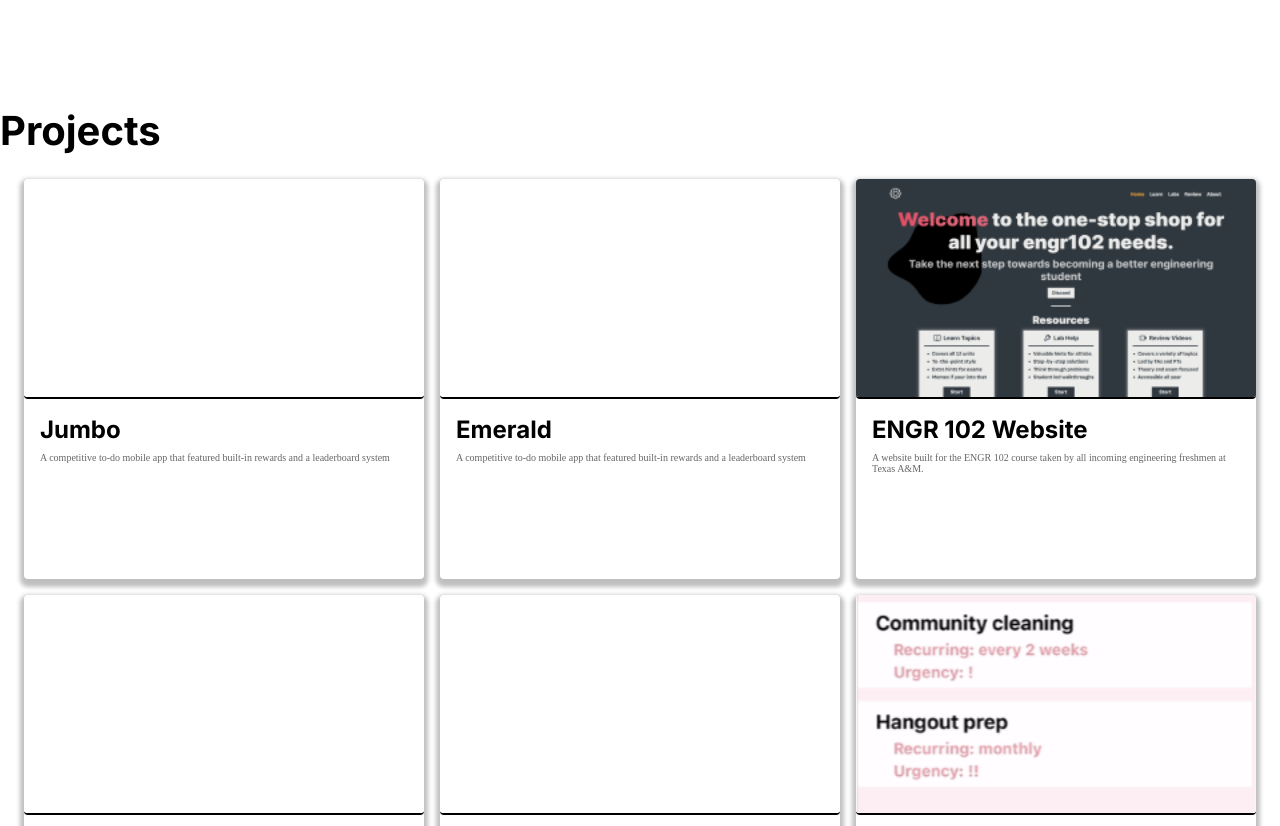
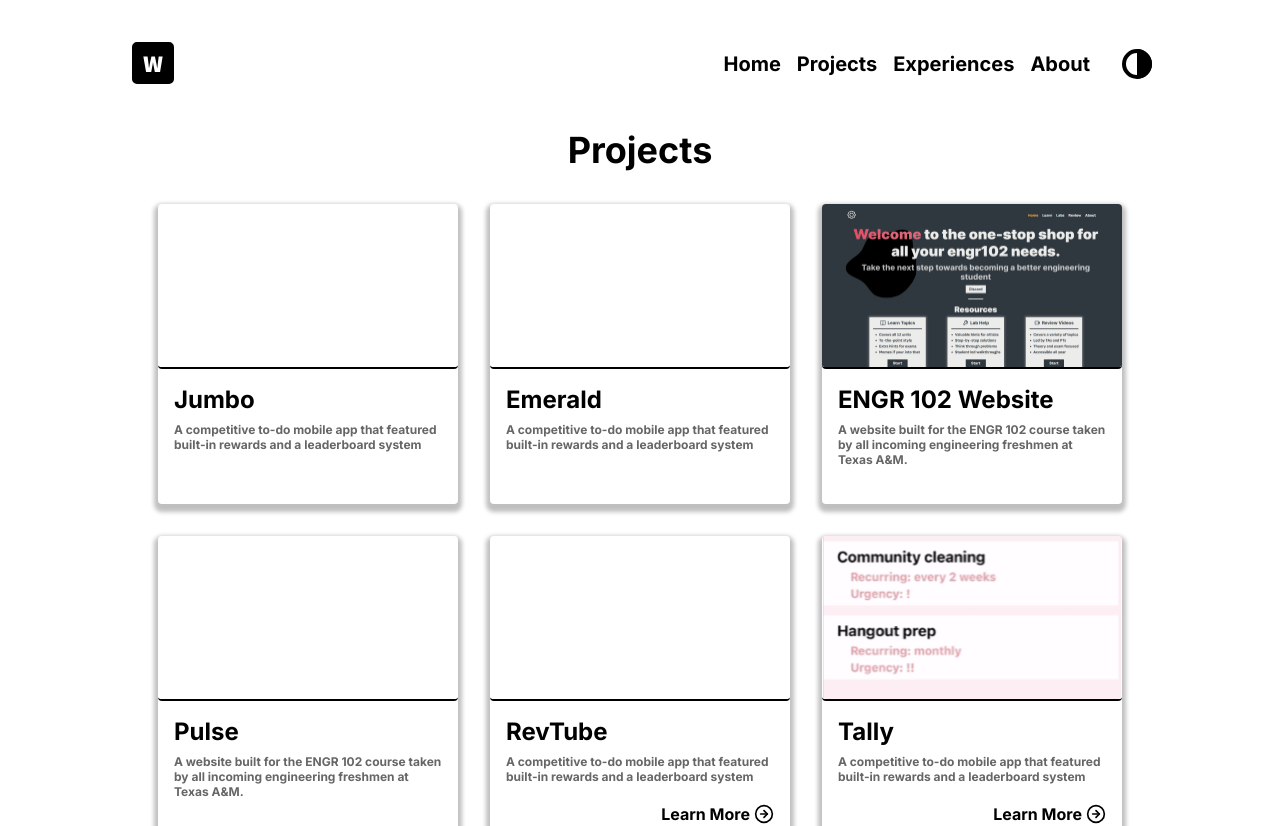
Before and after one commit to WarrenWu4/portfolio, a React (Vite) app: page /projects in a window 1280 px wide. Shown: the top 826 px of the page. Built offline with nearby package versions, Linux system fonts and the light colour scheme.

Commit message:
added card container

```diff
--- a/src/components/styles/ExCard.css
+++ b/src/components/styles/ExCard.css
@@ -6,7 +6,6 @@
     display: flex;
     flex-direction: column;
     align-items: center;
-    margin-bottom: 1.6rem;
     position: relative;
 }
 
@@ -50,9 +49,3 @@
     width: 27.6rem;
     overflow-wrap: anywhere;
 }
-
-@media (min-width: 475px) {
-    .ex-card {
-        margin: 0 0.8rem 1.6rem 0.8rem;
-    }
-}
--- a/src/components/styles/ProjectCard.css
+++ b/src/components/styles/ProjectCard.css
@@ -6,7 +6,6 @@
     display: flex;
     flex-direction: column;
     position: relative;
-    margin-bottom: 1.6rem;
 }
 
 .proj-img {
@@ -54,22 +53,3 @@
 .learn-more:hover {
     transform: translateX(0.4rem);
 }
-
-@media (min-width: 475px) {
-    .proj-card {
-        margin: 0 0.8rem 1.6rem 0.8rem;
-    }
-}
-
-@media (min-width: 1280px) {
-    .proj-card {
-        min-width: 40rem;
-    }
-    .proj-header {
-        font: var(--lg-h2);
-    }
-    .proj-desc {
-        max-width: 37.2rem;
-        font: var(--lg-h4);
-    }
-}
--- a/src/pages/About.tsx
+++ b/src/pages/About.tsx
@@ -5,19 +5,19 @@ import { SiJavascript, SiCplusplus, SiFirebase, SiTailwindcss, SiPandas, SiTenso
 import { CgFigma } from "react-icons/cg";
 import { TbBrandThreejs } from "react-icons/tb";
 import { DiSqllite } from "react-icons/di";
+import Nav from "../components/Nav";
 
 export default function About() {
 
     return (
         <div className="page">
 
-            <div className="container">
-                <div className="title" style={{animation: "3s fadeBot"}}>About</div>
+            <Nav/>
 
-                <div className="about-summary" style={{animation: "3s fadeTop"}}>
-                    Hello I'm Warren (if you didn't read the home page LOL). I'm a sophomore studying computer science at Texas A&M with an interest in building impactful software
-                    <br/><br/>
-                    In my eyes, software engineering is
+            <div className="title">About</div>
+
+            <div className="about-summary">
+            pellentesque diam volutpat commodo sed egestas egestas fringilla phasellus faucibus scelerisque eleifend donec pretium vulputate sapien nec sagittis aliquam malesuada bibendum arcu vitae elementum curabitur vitae nunc sed velit dignissim sodales ut eu sem integer vitae justo eget magna fermentum iaculis eu non diam phasellus vestibulum lorem sed risus ultricies tristique nulla aliquet enim tortor at auctor urna nunc id cursus metus aliquam eleifend mi in nulla posuere sollicitudin aliquam ultrices sagittis orci a scelerisque purus semper eget duis at tellus at urna condimentum mattis pellentesque id nibh tortor id aliquet lectus proin nibh nisl condimentum id venenatis a condimentum
             </div>
 
             <div className="tech-stack">
@@ -85,7 +85,5 @@ export default function About() {
             </div>
 
         </div>
-
-        </div>
     )
 }
--- a/src/pages/Experiences.tsx
+++ b/src/pages/Experiences.tsx
@@ -1,4 +1,5 @@
 import ExCard from "../components/ExCard";
+import Nav from "../components/Nav";
 import { useEffect } from "react";
 
 export default function Experiences() {
@@ -21,8 +22,9 @@ export default function Experiences() {
     return (
         <div className="page">
 
-            <div className="container">
-                <div className="title" style={{animation:"fadeBot 3s"}}>Experiences</div>
+            <Nav />
+
+            <div className="title">Experiences</div>
 
             <div className="card-wrapper">
                 <ExCard
@@ -62,7 +64,6 @@ export default function Experiences() {
                     imgPath="/ex_td.webp"
                 />
             </div>
-            </div>
 
         </div>
     )
--- a/src/pages/Projects.tsx
+++ b/src/pages/Projects.tsx
@@ -1,4 +1,5 @@
 import { useEffect } from "react";
+import Nav from "../components/Nav";
 import ProjectCard from "../components/ProjectCard";
 
 export default function Projects() {
@@ -22,8 +23,9 @@ export default function Projects() {
     return (
         <div className="page">
 
-            <div className="container">
-                <div className="title" style={{animation:"fadeBot 3s"}}>Projects</div>
+            <Nav />
+
+            <div className="title">Projects</div>
 
             <div className="card-wrapper">
                 <ProjectCard
@@ -73,7 +75,6 @@ export default function Projects() {
                     desc="A competitive to-do mobile app that featured built-in rewards and a leaderboard system"
                 />
             </div>
-            </div>
 
         </div>
     )
--- a/src/pages/styles/About.css
+++ b/src/pages/styles/About.css
@@ -1,6 +1,21 @@
 .about-summary {
-    width: 25rem;
-    font: 600 1.6rem "Inter";
+    width: 100vw;
+    color: var(--neutral-380);
+    font: var(--mobile-about-desc);
+    box-sizing: border-box;
+    padding: 0 1.6rem 0 1.6rem;
+}
+
+@media (min-width: 768px) {
+    .about-summary {
+        padding: 0 6.4rem 0 6.4rem;
+    }
+}
+
+@media (min-width: 1024px) {
+    .about-summary {
+        width: 98.2rem;
+    }
 }
 
 .tech-stack {
--- a/src/pages/styles/global.css
+++ b/src/pages/styles/global.css
@@ -77,9 +77,9 @@ body {
 }
 
 .title {
-    margin: 10.6rem 0 2.4rem 0;
-    color: black;
-    font: bold 3rem "Inter";
+    margin: 12.8rem 0 3.2rem 0;
+    color: var(--neutral-500);
+    font: var(--un1);
 }
 
 .hidden {
@@ -91,45 +91,27 @@ body {
     opacity: 1;
 }
 
-.easter-egg {
-    position: fixed;
-    left: 1.2rem;
-    bottom: 1.2rem;
-    color: #3D3F40;
-    font: bold 1.2rem "Inter";
+.card-wrapper {
+    display: grid;
+    place-items: center;
+    grid-template-columns: 30rem;
+    grid-template-rows: auto;
+    gap: 3.2rem;
 }
 
-@media (min-width: 475px) {
-    .container {
-        max-width: 47.5rem;
+@media (min-width: 768px) {
+    .card-wrapper {
+        display: grid;
+        place-items: center;
+        grid-template-columns: repeat(2, 30rem);
+        grid-template-rows: auto;
+        gap: 3.2rem;
     }
 }
-@media (min-width: 640px) {
-    .container {
-        max-width: 64rem;
-    }
-}
-@media (min-width: 768px) {
-    .container {
-        max-width: 76.8rem;
-    }
-}
+
 @media (min-width: 1024px) {
-    .container {
-        max-width: 102.4rem;
-    }
-    .title {
-        font: bold 4rem "Inter";
-    }
-}
-@media (min-width: 1280px) {
-    .container {
-        max-width: 128rem;
-    }
-}
-@media (min-width: 1536px) {
-    .container {
-        max-width: 153.6rem;
+    .card-wrapper {
+        grid-template-columns: repeat(3, 30rem);
     }
 }
 
@@ -203,10 +185,3 @@ body {
         opacity: 1
     }
 }
-
-.card-wrapper {
-    width: 100%;
-    display: flex;
-    flex-wrap: wrap;
-    justify-content: center;
-}
```
Lines whose indentation alone changed are shown as unchanged.
